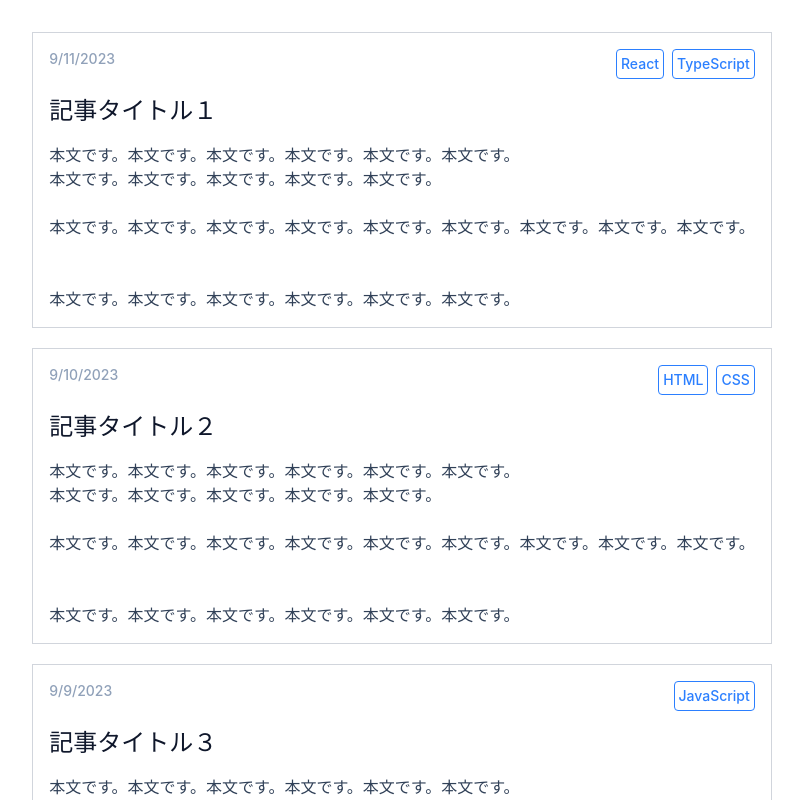
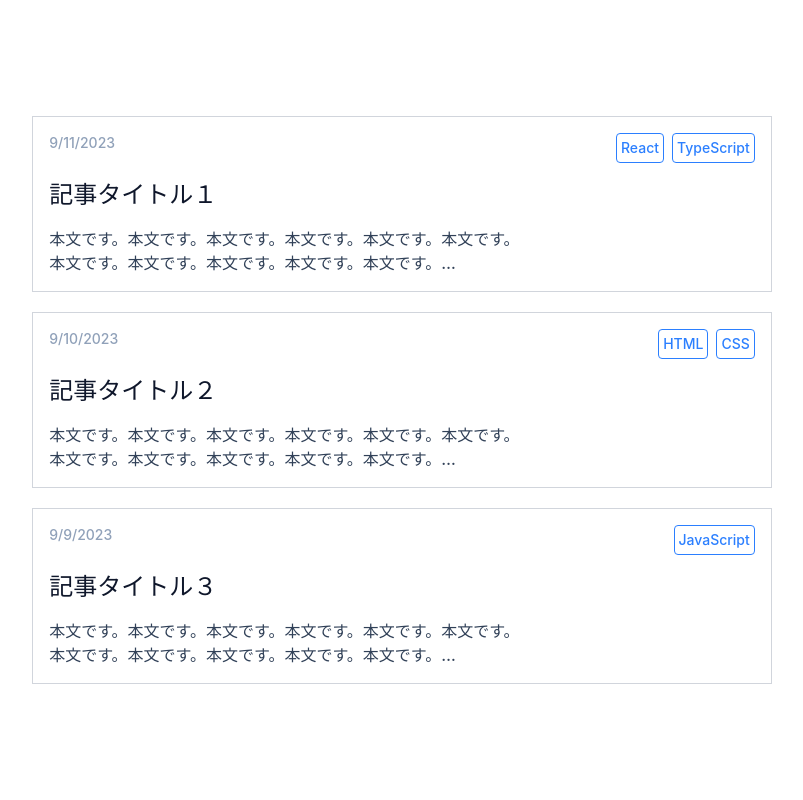
Before and after one commit to Kens04/React-App, a React (Vite) app: page / in a window 1280 px wide. Shown: the top 800 px of the page, without its empty margins (238-1041 px from the left). Built offline with nearby package versions, Linux system fonts and the light colour scheme.

Commit message:
line-clamp-2を追加し、本文を2行に制限

```diff
--- a/src/App.jsx
+++ b/src/App.jsx
@@ -31,7 +31,10 @@ const App = () => {
                     {post.title}
                   </p>
                   <div className="mt-4 text-left text-slate-700">
-                    <div dangerouslySetInnerHTML={{ __html: post.content }} />
+                    <div
+                      className="line-clamp-2"
+                      dangerouslySetInnerHTML={{ __html: post.content }}
+                    />
                   </div>
                 </div>
               </div>
```
